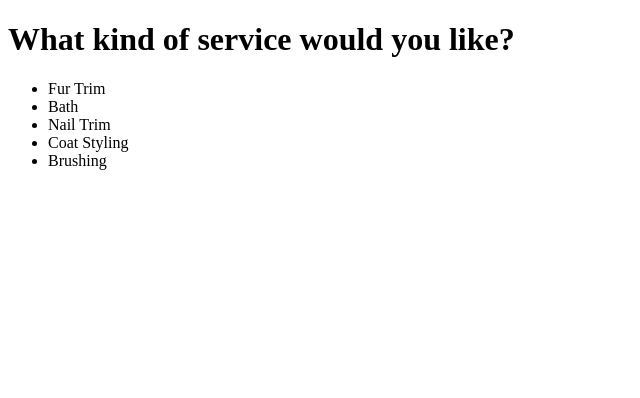
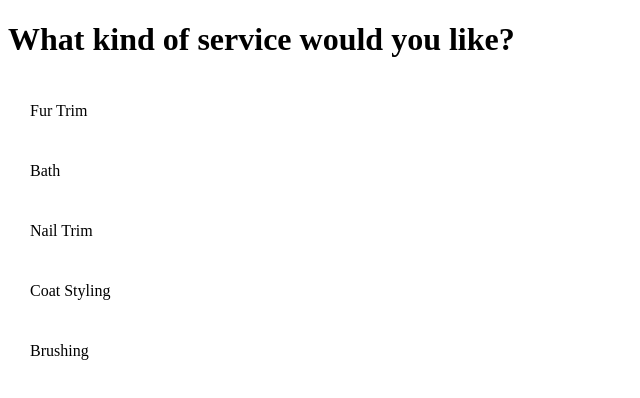
Before and after one commit to xitohshi/Lab-1, a plain HTML site: page selection.html in a window 1280 px wide. Shown: the whole page, without its empty margins (0-640 px from the left). Drawn offline with Linux system fonts and the light colour scheme.

Commit message:
Changes made to selection

```diff
--- a/selection.html
+++ b/selection.html
@@ -3,7 +3,7 @@
 <html>
     <head>
         <title>
-            Appointments for Dogs
+            Service Selection for Appointment
         </title>
     </head>
     <body>
@@ -13,33 +13,33 @@
             </h1>
         </div>
         <div>
-            <ul>
-                <li>
-                    <a>
+            <table>
+                <tr>
+                    <td style="padding: 20px; margin: 20px;">
                         Fur Trim
-                    </a>
-                </li>
-                <li>
-                    <a>
+                    </td>
+                </tr>
+                <tr>
+                    <td style="padding: 20px; margin: 20px;">
                         Bath
-                    </a>
-                </li>
-                <li>
-                    <a>
+                    </td>
+                </tr>
+                <tr>
+                    <td style="padding: 20px; margin: 20px;">
                         Nail Trim
-                    </a>
-                </li>
-                <li>
-                    <a>
+                    </td>
+                </tr>
+                <tr>
+                    <td style="padding: 20px; margin: 20px;">
                         Coat Styling
-                    </a>
-                </li>
-                <li>
-                    <a>
+                    </td>
+                </tr>
+                <tr>
+                    <td style="padding: 20px; margin: 20px;">
                         Brushing
-                    </a>
-                </li>
-            </ul>
+                    </td>
+                </tr>
+            </table>
         </div>
     </body>
 </html>
```
